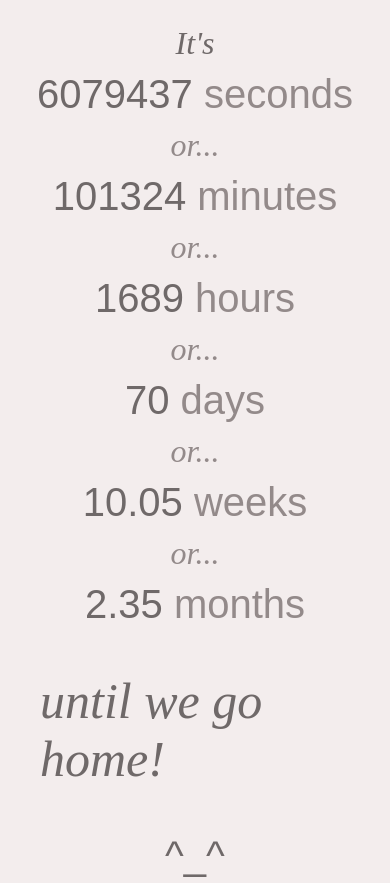
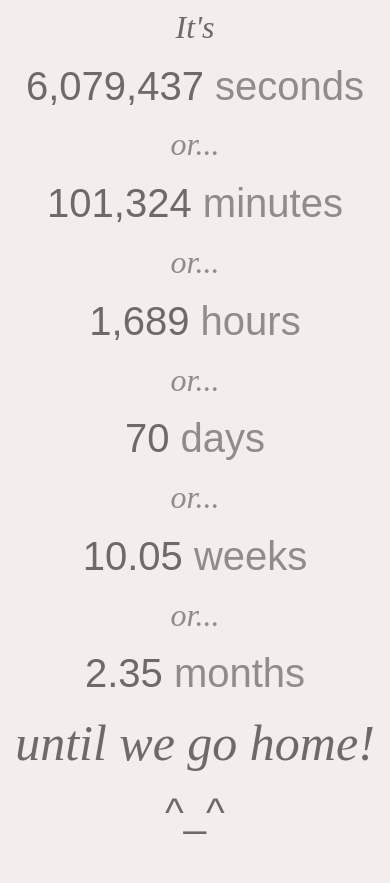
Before and after one commit to camjackson/countdown, a Gatsby site: page / in a window 390 px wide. After the commit the page ends 844 px from the top, so only its background shows below. Built offline with nearby package versions, Linux system fonts and the light colour scheme; Gatsby itself is replaced by a stand-in of ours.

Commit message:
Space things better on small screens. Commas in long numbers

```diff
--- a/src/components/Main.js
+++ b/src/components/Main.js
@@ -5,31 +5,36 @@ const Column = styled.main`
   display: flex;
   flex-direction: column;
   align-items: center;
-  margin-top: 20px;
+  margin: 0;
+  height: 100%;
+  justify-content: space-around;
 `;
 
 const SolidText = styled.p`
-  margin: 5px;
+  margin: 0;
   font-size: 40px;
   font-family: sans-serif;
 `;
 const CurvyText = styled.p`
-  margin: 5px;
+  margin: 0;
   font-size: 32px;
   font-style: italic;
   font-family: cursive;
 `;
 const BigCurvyText = CurvyText.extend`
-  margin: 40px;
+  margin: 0;
   font-size: 50px;
 `;
 const Fade = styled.span`
   color: #938a8a;
 `;
 
+const format = (n, precision) =>
+  n.toLocaleString(undefined, { maximumFractionDigits: precision });
+
 const Figure = ({ n, unit, precision = 0 }) => (
   <SolidText>
-    {n.toFixed(precision)} <Fade>{unit}</Fade>
+    {format(n, precision)} <Fade>{unit}</Fade>
   </SolidText>
 );
 const Or = () => (
--- a/src/pages/index.js
+++ b/src/pages/index.js
@@ -4,7 +4,7 @@ import styled, { injectGlobal } from 'styled-components';
 import Main from '../components/Main';
 
 injectGlobal`
-  html, body {
+  html, body, div {
     width: 100%;
     height: 100%;
     margin: 0;
```
